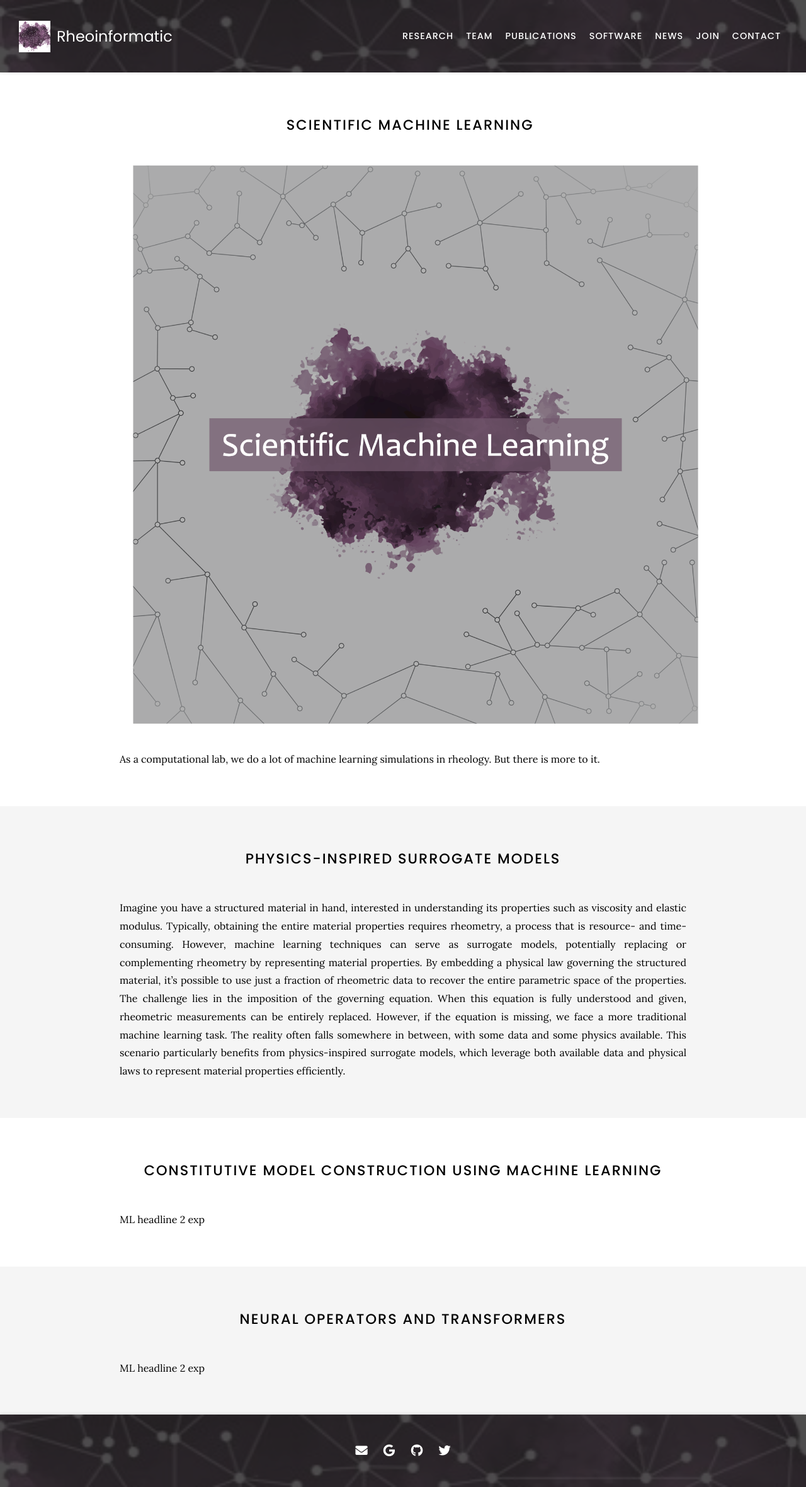
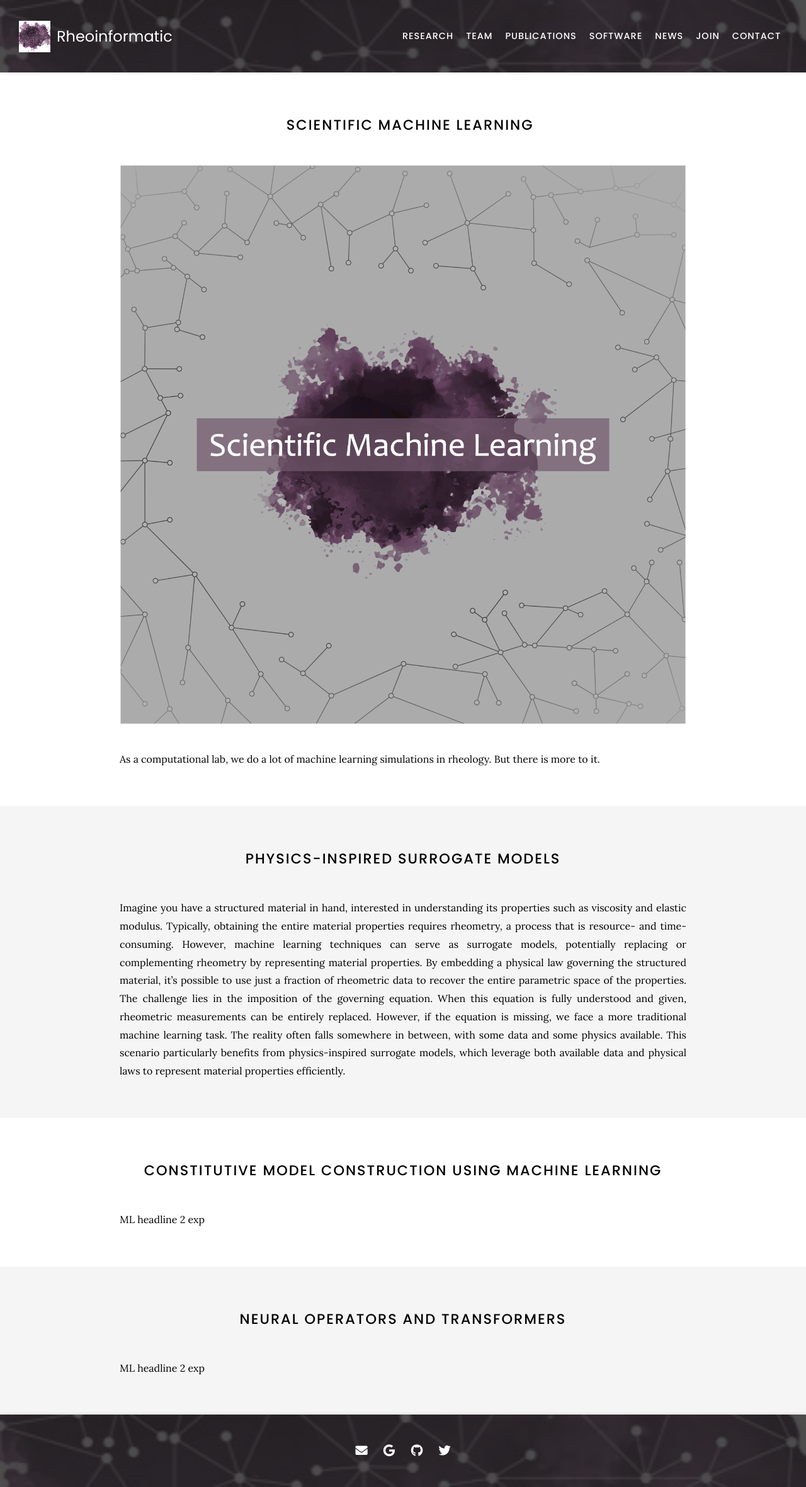
Before and after one commit to procf/procf.github.io, a Jekyll site: the page built from research/ml/index.md, in a window 1280 px wide. Shown: the whole page at 63% size. Built offline with Jekyll 4.4.1, drawn with Linux system fonts in a browser that asks for light colours; nearby versions of some CDN libraries.

Commit message:
co image

```diff
--- a/css/feature.scss
+++ b/css/feature.scss
@@ -23,19 +23,7 @@
     }
   }
 
-  &:nth-child(odd) {
-    .feature_image {
-      order: -1;
-      margin-right: 40px;
-    }
-  }
 
-  &:nth-child(even) {
-    .feature_image {
-      order: 1;
-      margin-left: 40px;
-    }
-  }
 
   .feature_headline {
     // color: $dark-accent;
```
